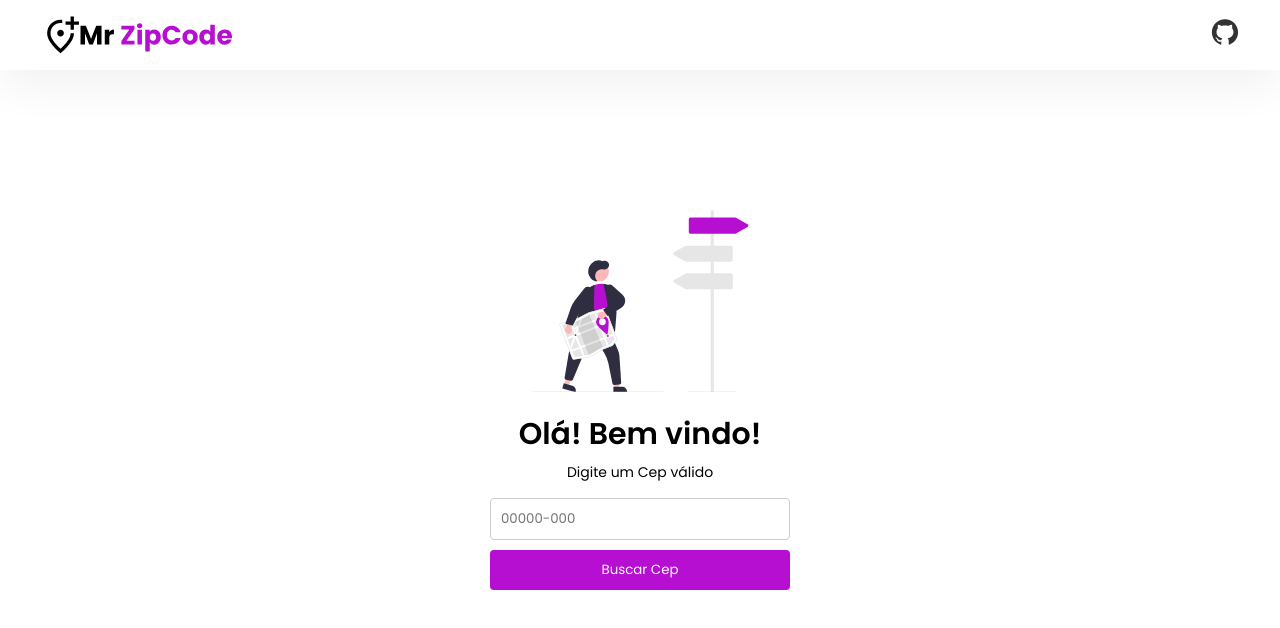
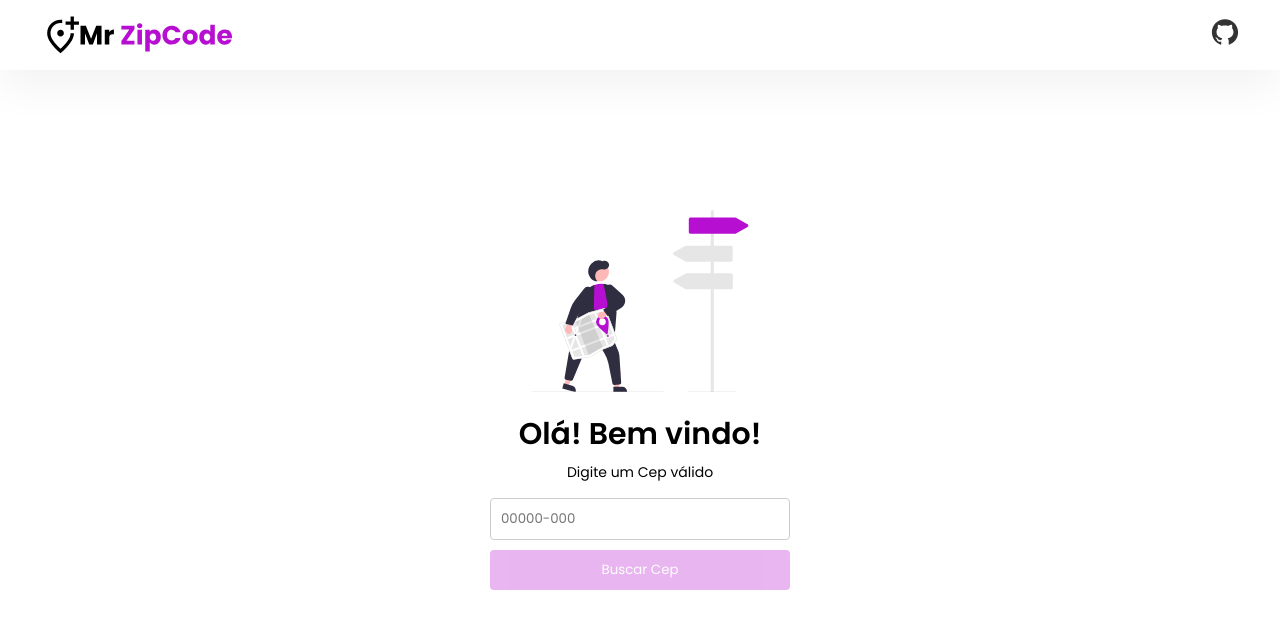
Before and after one commit to Diegooliveyra/Mr-ZipCode, a React (Create React App) app: page / in a window 1280 px wide. Shown: the top 628 px of the page. Built offline with nearby package versions, Linux system fonts and the light colour scheme.

Commit message:
feito a validação com regex

```diff
--- a/src/components/Button/styles.js
+++ b/src/components/Button/styles.js
@@ -8,4 +8,15 @@ export const Wrapper = styled.button`
   background: var(--primary-color);
   color: var(--white);
   cursor: pointer;
+  transition: all 0.3s ease;
+
+  &:hover {
+    box-shadow: 0px 4px 15px rgba(137, 18, 255, 0.1);
+    transform: scale(1.02);
+  }
+  &:disabled {
+    opacity: 0.3;
+    cursor: not-allowed;
+    transform: scale(1);
+  }
 `;
--- a/src/pages/Home/Home.js
+++ b/src/pages/Home/Home.js
@@ -1,4 +1,5 @@
-import React from 'react';
+import React, { useState } from 'react';
+import { useHistory } from 'react-router-dom';
 import Input from '../../components/Input/Input';
 import Button from '../../components/Button/Button';
 
@@ -7,13 +8,35 @@ import { ReactComponent as Illustration } from '../../assets/direction.svg';
 import * as S from './styles';
 
 const Home = () => {
+  const [search, setSearch] = useState('');
+  const [error, setError] = useState(false);
+  const history = useHistory();
+  const regexCep = /[0-9]{5}-?[0-9]{3}/;
+
+  function handleSearch(e) {
+    e.preventDefault();
+    if (!search.trim().length === 0 || regexCep.test(search)) {
+      history.push(`/address/${search}`);
+    } else {
+      setSearch('');
+      setError(true);
+    }
+  }
   return (
     <S.Wrapper>
       <Illustration />
       <h1>Olá! Bem vindo!</h1>
       <p>Digite um Cep válido</p>
-      <Input placeholder="00000-000" />
-      <Button>Buscar Cep</Button>
+
+      <form onSubmit={handleSearch}>
+        <Input
+          placeholder="00000-000"
+          value={search}
+          onChange={({ target }) => setSearch(target.value)}
+        />
+        {error && <span>Digite um numero válido. Ex: 00000-000</span>}
+        <Button disabled={!search}>Buscar Cep</Button>
+      </form>
     </S.Wrapper>
   );
 };
--- a/src/pages/Home/styles.js
+++ b/src/pages/Home/styles.js
@@ -19,4 +19,16 @@ export const Wrapper = styled.div`
     font-size: 1.4rem;
     margin: 5px;
   }
+
+  form {
+    display: flex;
+    flex-direction: column;
+  }
+
+  span {
+    font-size: 1.2rem;
+    text-align: center;
+    display: block;
+    margin: 0 0 5px 0;
+  }
 `;
```
